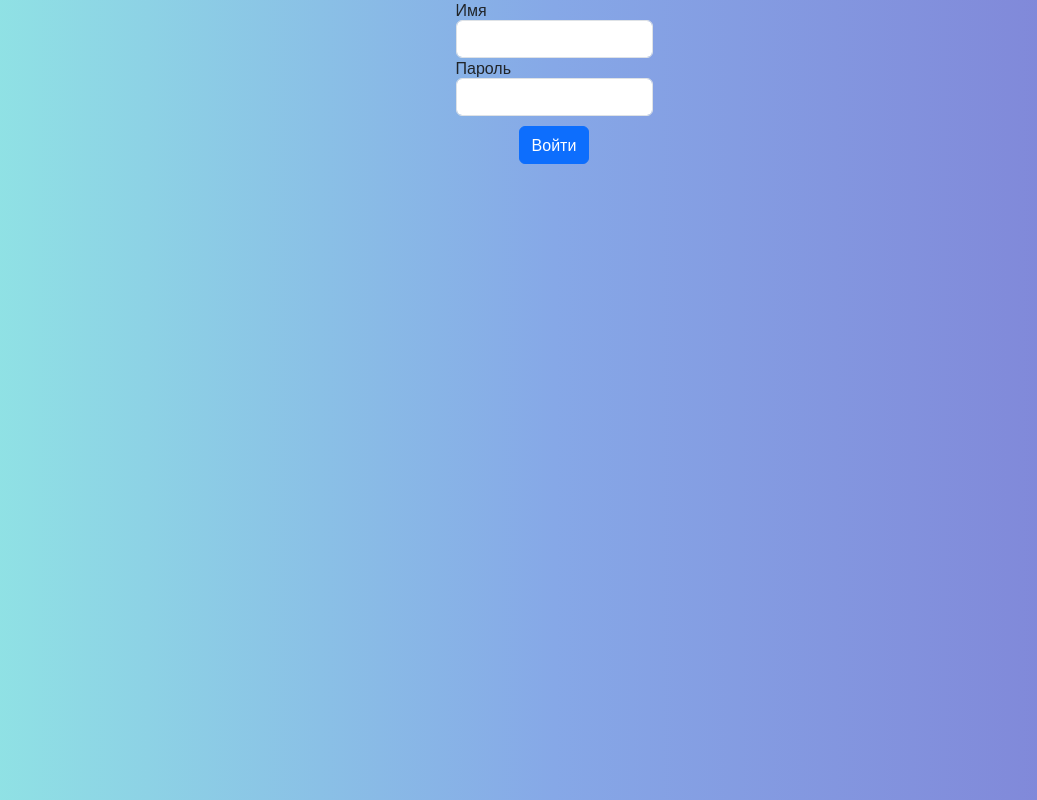
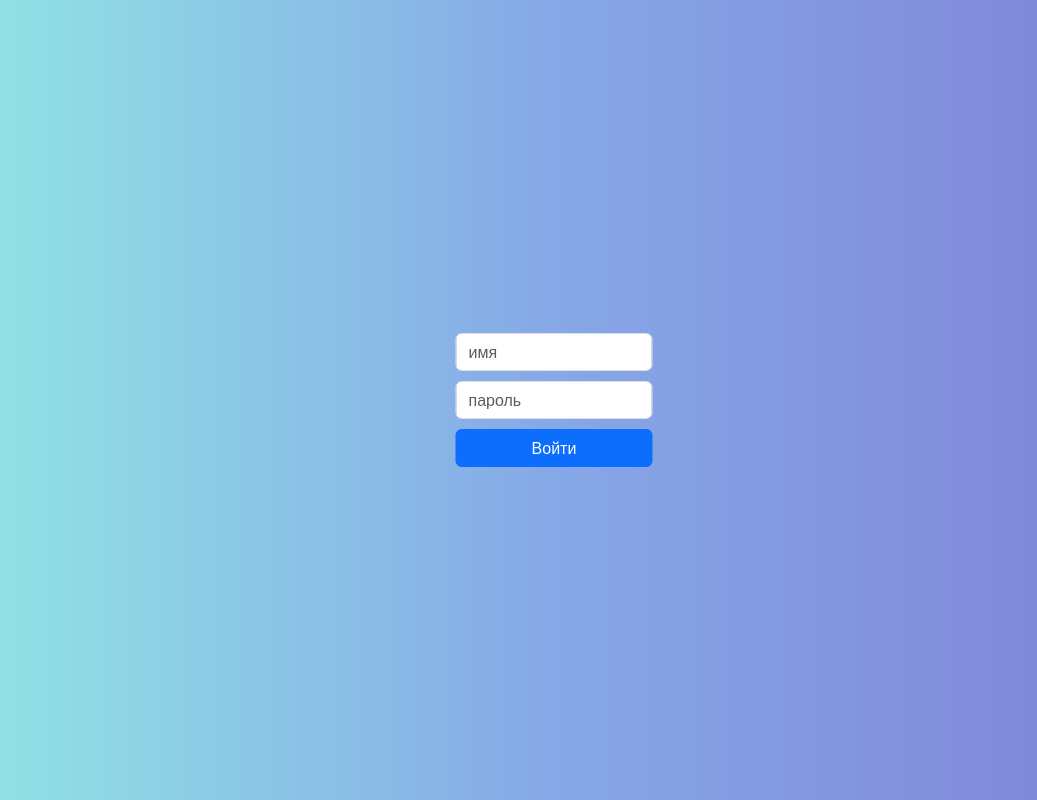
Before and after one commit to nsstnc/news, a React (Create React App) app in the folder react-spa/: page /login in a window 1280 px wide. Shown: the whole page, without its empty margins (86-1123 px from the left). Built offline with nearby package versions, Linux system fonts and the light colour scheme.

Commit message:
Configurated logout on backend and frontend

```diff
--- a/react-spa/src/AdminPage.js
+++ b/react-spa/src/AdminPage.js
@@ -40,10 +40,25 @@ function AdminPage() {
         }
     };
 
-
     useEffect(() => {
         getApiData();
     }, []);
+
+    // функция выхода пользователя
+    const logOut = async () => {
+        try {
+            await axios.get('https://localhost:5001/logout', {
+                withCredentials: true
+            });
+
+        } catch (error) {
+            console.error('Ошибка при получении данных с сервера:', error);
+        }
+        window.location.reload();
+    };
+
+
+
 
 
     return (
@@ -77,7 +92,8 @@ function AdminPage() {
                     <button onClick={() => setShowArticles(false)} className="btn btn-primary"
                             type="button">Пользователи
                     </button>
-                    <button type="button" className="btn btn-outline-danger" style={{float: "right"}}>Выйти</button>
+                    <button onClick={() => logOut()}
+                            type="button" className="btn btn-outline-danger" style={{float: "right"}}>Выйти</button>
                 </div>
 
             </div>
--- a/react-spa/src/App.css
+++ b/react-spa/src/App.css
@@ -138,3 +138,11 @@ body {
   border-radius: 10px;
   margin-bottom: 20px;
 }
+
+.login-form {
+  position: absolute;
+  display: block;
+  top: 50%;
+  left: 50%;
+  transform: translate(-50%, -50%);
+}
--- a/react-spa/src/LoginPage.js
+++ b/react-spa/src/LoginPage.js
@@ -41,20 +41,17 @@ function LoginPage() {
 
     };
     return (
-        <div className="">
-            <form onSubmit={handleSubmit} style={{display: 'flex', flexDirection: 'column', alignItems: 'center'}}>
-                <div className="form-group">
-                    <label htmlFor="exampleInput1">Имя</label>
-                    <input type="name" className="form-control" id="exampleInputEmail1" aria-describedby="emailHelp"
+        <div>
+            <form className="login-form" onSubmit={handleSubmit} >
+                <div className="form-group" style={{marginBottom: "10px"}}>
+                    <input type="name" className="form-control" id="exampleInputEmail1" placeholder="имя"
                            onChange={(e) => setNickname(e.target.value)}/>
-
                 </div>
                 <div className="form-group">
-                    <label htmlFor="exampleInputPassword1">Пароль</label>
-                    <input type="password" className="form-control" id="exampleInputPassword1"
+                    <input type="password" className="form-control" id="exampleInputPassword1" placeholder="пароль"
                            onChange={(e) => setPassword(e.target.value)}/>
                 </div>
-                <button type="submit" className="btn btn-primary">Войти</button>
+                <button style={{width: "100%"}} type="submit" className="btn btn-primary">Войти</button>
             </form>
 
 
```
Also changed, not shown: 12 other files (tests, documents, lock files or other folders).
